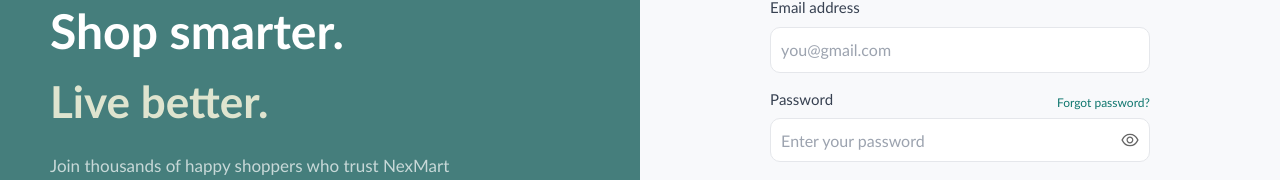
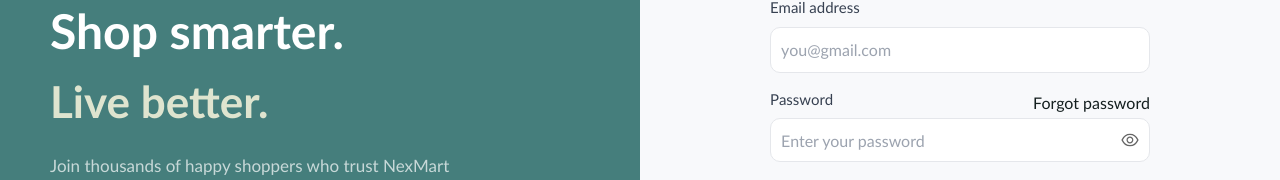
Before and after one commit to jasonkhoo05/Marketplace-Platform, a Next.js app in the folder nexmart/: page /login in a window 1280 px wide. Shown: the part 292-472 px from the top of the page. Built offline with nearby package versions, Linux system fonts and the light colour scheme; no server answers.

Commit message:
refactor: modified naming and implement handleforgotpassword function

```diff
--- a/nexmart/app/api/auth/forgot-password/route.ts
+++ /dev/null
@@ -1,29 +0,0 @@
-import { NextResponse} from "next/server";
-import { createClient } from "@/lib/supabase/server";
-
-export async function POST(request: Request) {
-    const { email } = await request.json();
-
-        if (!email) {
-            return NextResponse.json(
-                { error: "Email is required"},
-                { status: 400 }
-            );
-        }
-
-        const supabase = await createClient();
-        const { error } = await supabase.auth.signInWithOtp({
-            email,
-        });
-
-        if (error) {
-            return NextResponse.json(
-                { error: error.message },
-                { status: 400 }
-            );
-        }
-        return NextResponse.json(
-            { success: true, message: "OTP successfully sent"},
-            { status: 200}
-        );
-}
--- a/nexmart/app/login/page.tsx
+++ b/nexmart/app/login/page.tsx
@@ -60,6 +60,28 @@ export default function LoginPage() {
         }
     };
 
+    const handleForgotPassword = async () => {
+        if (!email) {
+            setError("Please enter your email.")
+            return;
+        }
+
+        setIsLoading(true);
+        setError(null);
+
+        const supabase = createClient();
+
+        const { error } = await supabase.auth.resetPasswordForEmail(email);
+
+        if (error) {
+            setError(error.message);
+        } else {
+            router.push(`/verify-otp?email=${encodeURIComponent(email)}`);
+        }
+
+        setIsLoading(false);
+    };
+
     return (
         <div className="login-container">
             <div className="leftPanel">
@@ -104,7 +126,13 @@ export default function LoginPage() {
 
                         <div className="passwordTop">
                             <label>Password</label>
-                            <a href="/forgot-password">Forgot password?</a>
+                            <button
+                                type="button"
+                                className="forgotPasswordBtn"
+                                onClick={handleForgotPassword}
+                            >
+                                Forgot password
+                            </button>
                         </div>
 
                         <div className="passwordInputBox">
--- a/nexmart/app/forgot-password/page.tsx
+++ b/nexmart/app/verify-otp/page.tsx
@@ -34,7 +34,7 @@ export default function VerifyOtpPage() {
         const { error } = await supabase.auth.verifyOtp({
             email,
             token: otp,
-            type: "email",
+            type: "recovery",
         });
 
         if (error) {
```
